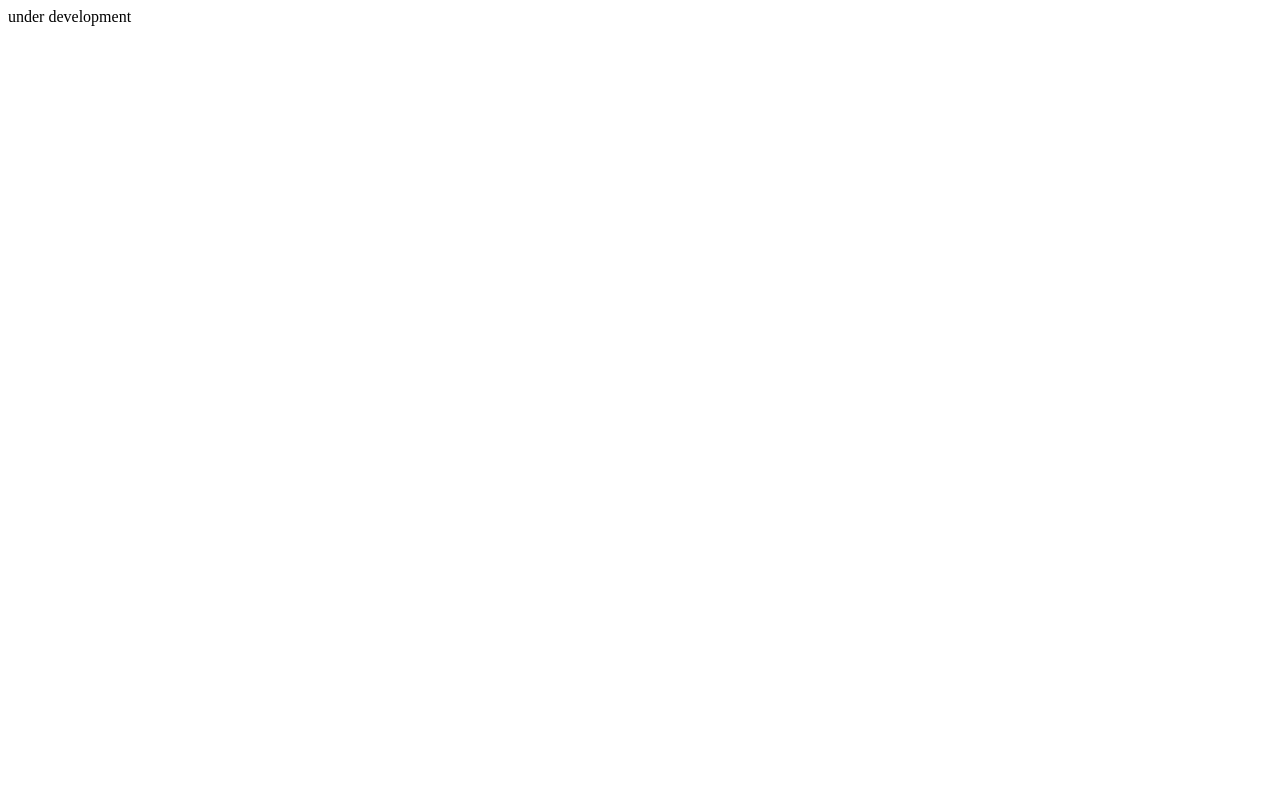
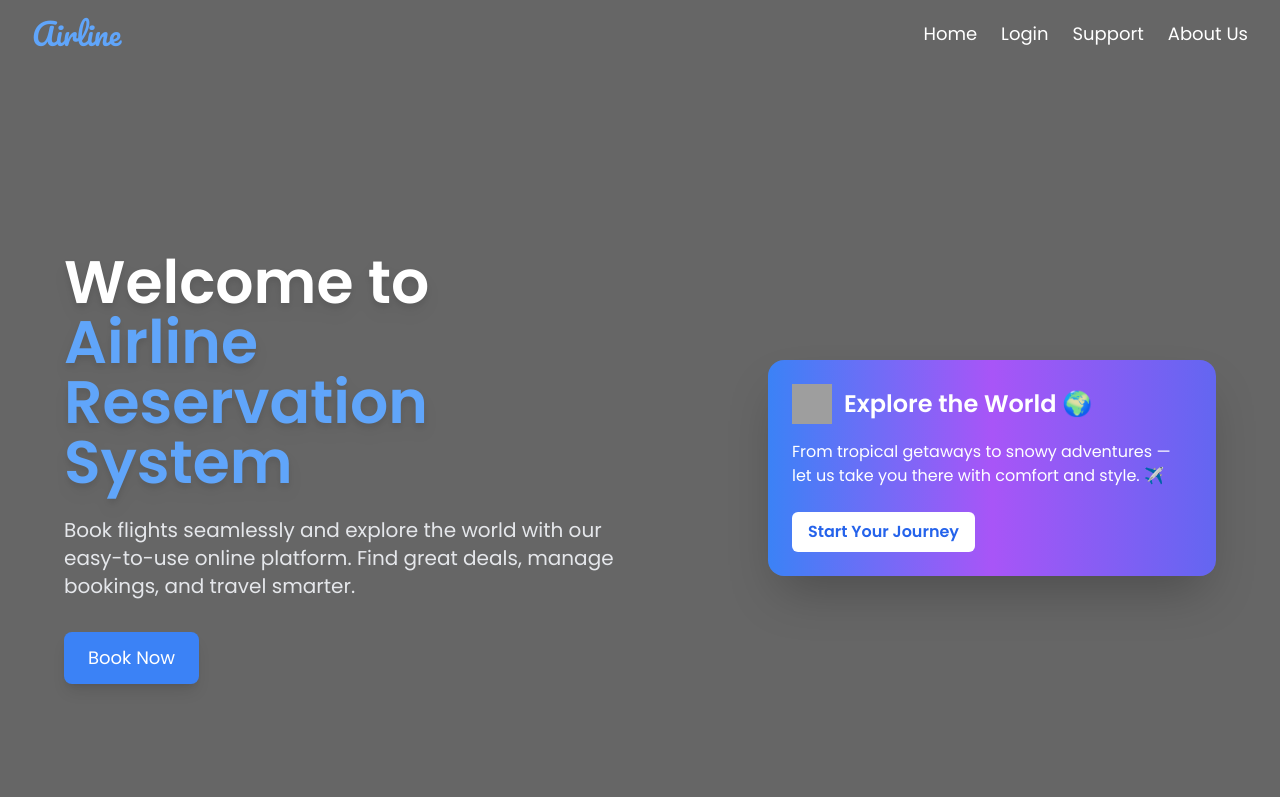
Before and after one commit to Devkoyani17/AIRLINE, a plain HTML site: page index.html in a window 1280 px wide. Shown: the top 797 px of the page. Drawn offline with nearby package versions, Linux system fonts and the light colour scheme; grey boxes are pictures that could not be loaded.

Commit message:
Update index.html

```diff
--- a/index.html
+++ b/index.html
@@ -1,4 +1,4 @@
-<!-- <!DOCTYPE html>
+<!DOCTYPE html>
 <html lang="en">
 <head>
   <meta charset="UTF-8" />
@@ -13,64 +13,87 @@
     .font-cursive {
       font-family: 'Pacifico', cursive;
     }
-    .scroll-fade {
+    .popup-slide-in {
+      animation: slideIn 1s ease-out forwards;
       opacity: 0;
-      transform: translateY(20px);
-      transition: all 0.6s ease-out;
+      transform: translateX(40px);
     }
-    .scroll-fade.show {
+
+    @keyframes slideIn {
+      to {
         opacity: 1;
-      transform: translateY(0);
+        transform: translateX(0);
+      }
     }
   </style>
 </head>
 <body class="text-white">
 
-
+  <!-- Hero Background -->
   <div class="relative h-screen bg-cover bg-center" style="background-image: url('air1.jpg');">
     <div class="absolute inset-0 bg-black bg-opacity-60 z-0"></div>
 
-
+    <!-- Navbar -->
     <nav class="flex items-center justify-between px-8 py-4 bg-transparent relative z-10">
       <div class="text-3xl font-cursive text-blue-400">Airline</div>
-      <ul class="flex space-x-6 text-lg">
-        <li><a href="home.html" class="hover:text-blue-400 transition">Home</a></li>
+      <ul class="flex flex-wrap space-x-6 text-lg">
+        <li><a href="index.html" class="hover:text-blue-400 transition">Home</a></li>
         <li><a href="login_check.html" class="hover:text-blue-400 transition">Login</a></li>
         <li><a href="support.html" class="hover:text-blue-400 transition">Support</a></li>
         <li><a href="about.html" class="hover:text-blue-400 transition">About Us</a></li>
       </ul>
     </nav>
 
-    <section class="h-full flex flex-col justify-center items-start px-16 relative z-10">
-      <h1 class="text-6xl font-bold text-white max-w-3xl leading-tight drop-shadow-lg">
+    <!-- Hero Content with Popup -->
+    <section class="h-full flex justify-start items-center px-6 md:px-16 relative z-10">
+      <!-- Responsive: Grid adapts to 1 or 2 columns -->
+      <div class="grid md:grid-cols-2 gap-10 items-center w-full">
+        <!-- Left: Welcome Text -->
+        <div>
+          <!-- Responsive: Heading scales on screen sizes -->
+          <h1 class="text-5xl md:text-6xl font-bold text-white leading-tight drop-shadow-lg">
             Welcome to <span class="text-blue-400">Airline Reservation System</span>
           </h1>
-      <p class="mt-6 text-xl text-gray-200 max-w-xl leading-relaxed">
+          <p class="mt-6 text-lg md:text-xl text-gray-200 max-w-xl leading-relaxed">
             Book flights seamlessly and explore the world with our easy-to-use online platform. Find great deals, manage bookings, and travel smarter.
           </p>
-      <a href="login_check.html" class="mt-8 px-6 py-3 bg-blue-500 hover:bg-blue-600 text-white rounded-lg text-lg transition shadow-lg">
+          <a href="login_check.html" class="mt-8 inline-block px-6 py-3 bg-blue-500 hover:bg-blue-600 text-white rounded-lg text-lg transition shadow-lg">
             Book Now
           </a>
+        </div>
+
+        <!-- Right: Creative Popup -->
+        <div class="popup-slide-in w-full bg-gradient-to-r from-blue-500 via-purple-500 to-indigo-500 rounded-2xl p-6 shadow-2xl text-white max-w-md ml-auto">
+          <div class="flex items-center mb-4">
+            <img src="https://img.icons8.com/ios-filled/50/ffffff/globe--v1.png" class="w-10 h-10 mr-3" alt="Explore Icon"/>
+            <h3 class="text-2xl font-bold">Explore the World 🌍</h3>
+          </div>
+          <p class="mb-4 text-white text-base">
+            From tropical getaways to snowy adventures — let us take you there with comfort and style. ✈️
+          </p>
+          <a href="login_check.html" class="inline-block mt-2 bg-white text-blue-600 px-4 py-2 rounded-md font-semibold hover:bg-blue-100 transition">
+            Start Your Journey
+          </a>
+        </div>
+      </div>
     </section>
   </div>
 
-  <section class="bg-white text-gray-800 py-20 px-12 scroll-fade">
+  <!-- Why Choose Us -->
+  <section class="bg-white text-gray-800 py-20 px-6 md:px-12">
     <h2 class="text-4xl font-bold text-center mb-10 text-blue-700">Why Choose Us?</h2>
-    <div class="grid grid-cols-1 md:grid-cols-3 gap-10 text-center">
-
+    <!-- Responsive: Grid adapts to 1, 2, or 3 columns -->
+    <div class="grid gap-8 sm:grid-cols-2 lg:grid-cols-3 text-center">
       <div class="bg-blue-50 p-8 rounded-2xl shadow-xl hover:scale-105 transition transform">
         <img src="https://img.icons8.com/color/96/lock--v1.png" class="w-11 h-11 mx-auto mb-4" alt="Secure Icon" />
         <h3 class="text-2xl font-semibold mb-2">Fast & Secure</h3>
         <p>Lightning-fast bookings with bank-level encryption for your data security and privacy.</p>
       </div>
-
       <div class="bg-blue-50 p-8 rounded-2xl shadow-xl hover:scale-105 transition transform">
         <img src="https://img.icons8.com/color/96/technical-support.png" class="w-11 h-11 mx-auto mb-4" alt="Support Icon" />
-
         <h3 class="text-2xl font-semibold mb-2">24/7 Global Support</h3>
         <p>Human support available 24/7 via chat, email, and phone — we’ve got your back, always.</p>
       </div>
-
       <div class="bg-blue-50 p-8 rounded-2xl shadow-xl hover:scale-105 transition transform">
         <img src="https://img.icons8.com/ios-filled/96/discount--v1.png" class="w-11 h-11 mx-auto mb-4" alt="Deals Icon" />
         <h3 class="text-2xl font-semibold mb-2">Unbeatable Deals</h3>
@@ -79,9 +102,11 @@
     </div>
   </section>
 
-  <section class="bg-gray-100 text-gray-800 py-20 px-12">
+  <!-- Services -->
+  <section class="bg-gray-100 text-gray-800 py-20 px-6 md:px-12">
     <h2 class="text-4xl font-bold text-center mb-10 text-blue-700">Our Services</h2>
-    <div class="grid grid-cols-1 md:grid-cols-4 gap-8 text-center">
+    <!-- Responsive: Grid adapts to 1, 2, or 4 columns -->
+    <div class="grid gap-6 sm:grid-cols-2 lg:grid-cols-4 text-center">
       <div class="p-6 bg-white rounded-lg shadow-lg">
         <h4 class="text-xl font-semibold mb-2">✈️ Flight Booking</h4>
         <p>Book domestic and international flights in seconds.</p>
@@ -101,9 +126,11 @@
     </div>
   </section>
 
-  <section class="bg-white text-gray-800 py-16 px-6 md:px-20 scroll-fade">
+  <!-- Contact Info -->
+  <section class="bg-white text-gray-800 py-16 px-6 md:px-20">
     <h2 class="text-4xl font-bold text-center mb-10 text-blue-700">Contact Us</h2>
-    <div class="grid grid-cols-1 md:grid-cols-3 gap-10 text-center md:text-left">
+    <!-- Responsive: Grid changes for contact layout -->
+    <div class="grid gap-8 md:grid-cols-3 text-center md:text-left">
       <div>
         <h4 class="text-xl font-semibold mb-3">📧 Email</h4>
         <p class="text-gray-700">support@airline.com</p>
@@ -114,34 +141,15 @@
       </div>
       <div>
         <h4 class="text-xl font-semibold mb-3">📍 Address</h4>
-        <p class="text-gray-700">123 Skyway Avenue,Central Mumbai, 400008</p>
+        <p class="text-gray-700">123 Skyway Avenue, Central Mumbai, 400008</p>
       </div>
     </div>
   </section>
 
+  <!-- Footer -->
   <footer class="bg-gray-900 text-gray-300 text-center py-6">
     <p class="text-sm">&copy; 2025 Airline Reservation System. All rights reserved.</p>
   </footer>
 
-  <script>
-    const faders = document.querySelectorAll('.scroll-fade');
-    const reveal = () => {
-      faders.forEach(el => {
-        const rect = el.getBoundingClientRect();
-        if (rect.top < window.innerHeight - 100) {
-          el.classList.add('show');
-        }
-      });
-    };
-    window.addEventListener('scroll', reveal);
-    window.addEventListener('load', reveal);
-  </script>
-
 </body>
 </html>
- -->
- <html>
-   <body>
-                                          under development
-   </body>
- </html>
```
Lines whose indentation alone changed are shown as unchanged.
